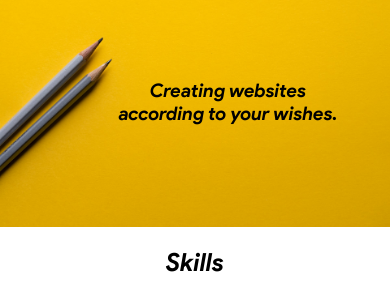
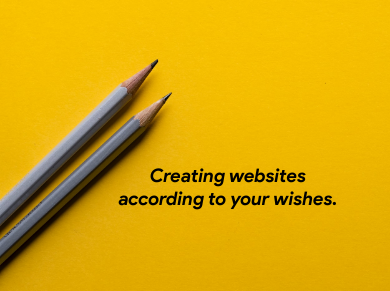
Before and after one commit to blumrj/blumrj.github.io, a plain HTML site: page index.html in a window 390 px wide. Shown: the part 105-396 px from the top of the page. Drawn offline with Linux system fonts and the light colour scheme.

Commit message:
Update responsive.css

```diff
--- a/css/responsive.css
+++ b/css/responsive.css
@@ -99,7 +99,7 @@
         font-size: 12px;
     }
     #cover{
-        height: 230px;
+        height: 400px;
     }
     button{
         display: none;
```
